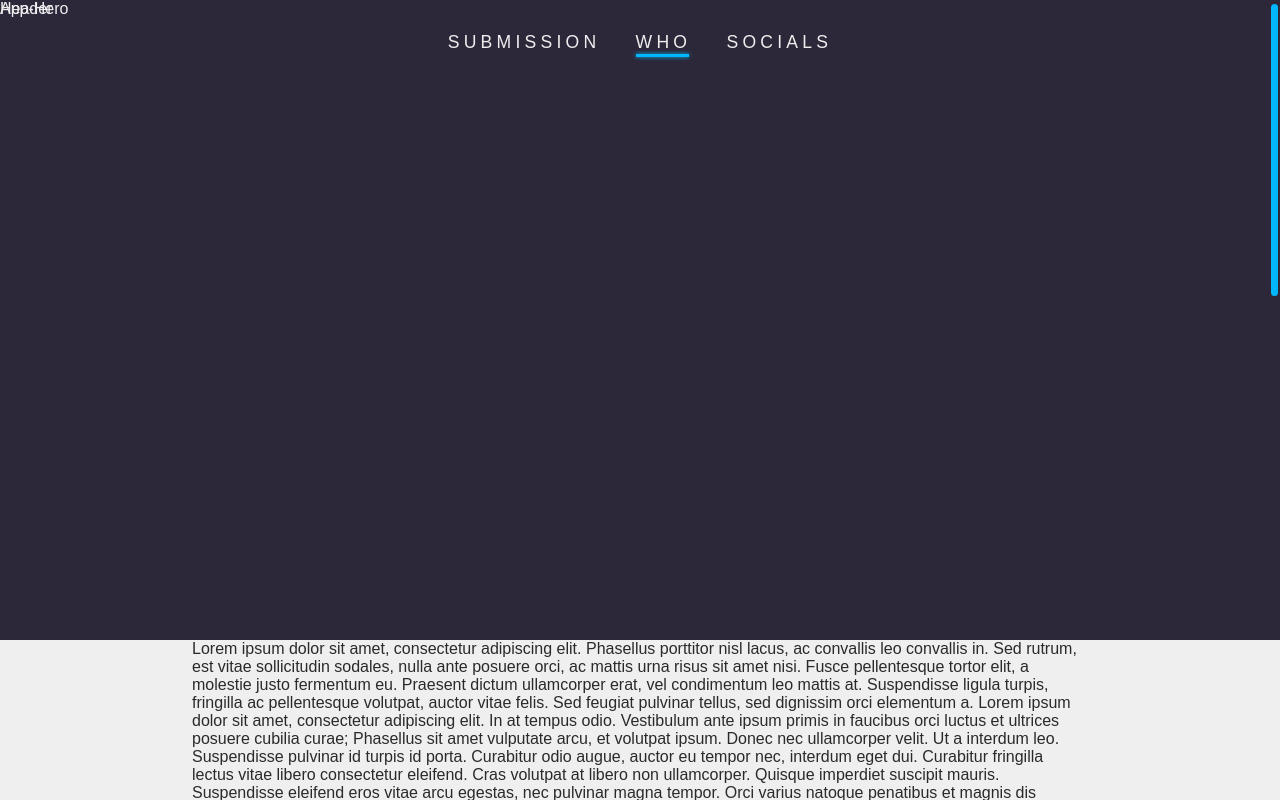
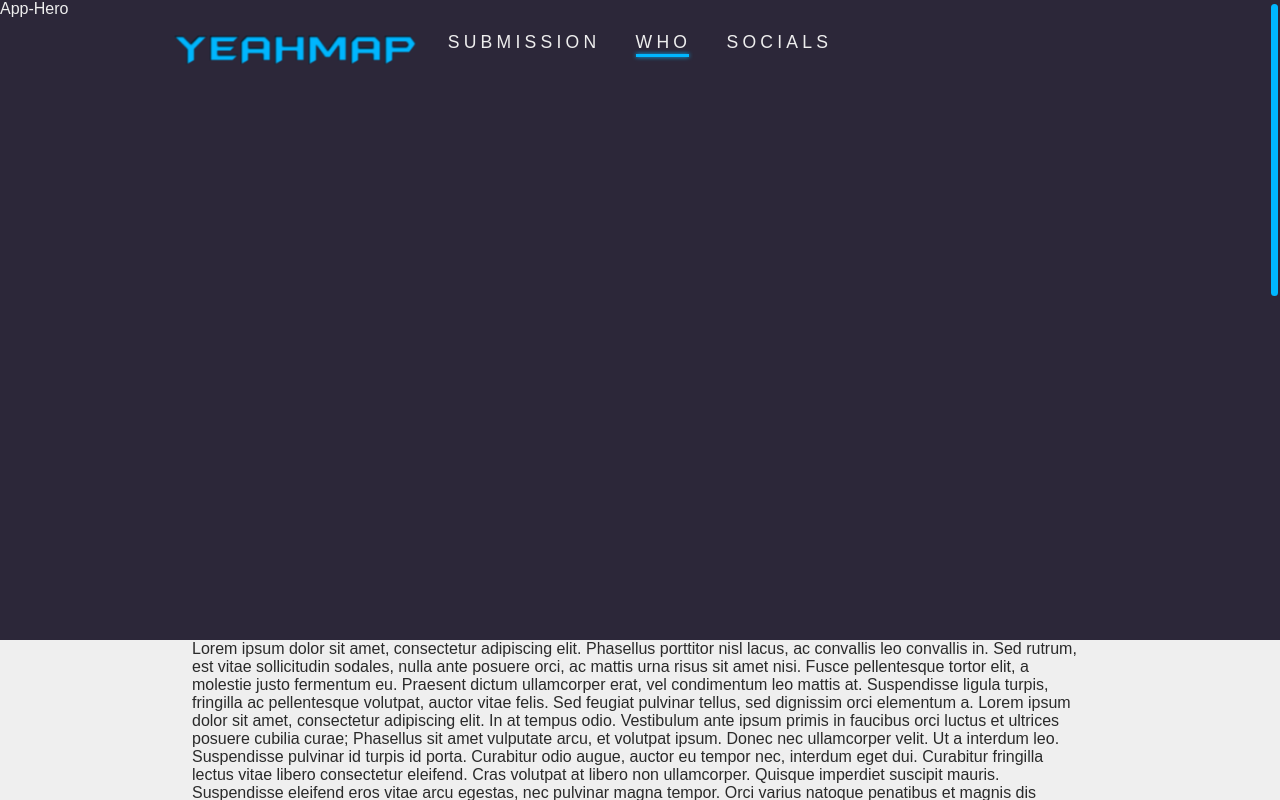
Before and after one commit to ChainArts/yeahmap-homepage, a React (Create React App) app: page /who in a window 1280 px wide. Built offline with nearby package versions, Linux system fonts and the light colour scheme.

Commit message:
added yeahmap logo

```diff
--- a/src/App.css
+++ b/src/App.css
@@ -36,6 +36,7 @@ body {
   }
 
 header{
+    z-index: 2;
     display: block;
     position: fixed;
     top: 0;
@@ -44,6 +45,37 @@ header{
     pointer-events: none;
 }
 
+.header-cont{
+    margin: 1.2rem 10rem 1.2rem 10rem;
+}
+
+.row{
+    display: flex;
+    flex-direction: row;
+    width: 100%;
+    flex-wrap: wrap;
+}
+
+.row .space-between{
+    justify-content: space-between;
+}
+
+.col{
+    box-sizing: border-box;
+    margin: 15px;
+}
+
+.yeahmap-logo{
+    display: block;
+    width: 240px;
+    cursor: pointer;
+}
+
+.yeahmap-logo img{
+    z-index: 10;
+    width: 100%;
+    height: 100%;
+}
 
 .app-hero{
     position: relative;
@@ -64,7 +96,7 @@ header{
 }
 
 .app-desktop-menu{
-    z-index: 2;
+    z-index: 1;
     display: inline-flex;
     position: absolute;
     justify-content: center;
--- a/src/components/header.js
+++ b/src/components/header.js
@@ -1,7 +1,16 @@
 import React from 'react';
+import { NavLink } from 'react-router-dom';
 const Header = () => {
     return(
-        <header>Header</header>
+        <header>
+            <div className="header-cont">
+                <div className="row space-between">
+                    <div className="col">
+                        <NavLink className="yeahmap-logo" to="/"><img src="yeahmap.png" alt=""/></NavLink>
+                    </div>
+                </div>
+            </div>
+        </header>
     )
 }
 
```
Also changed, not shown: public/yeahmap.png (added).
